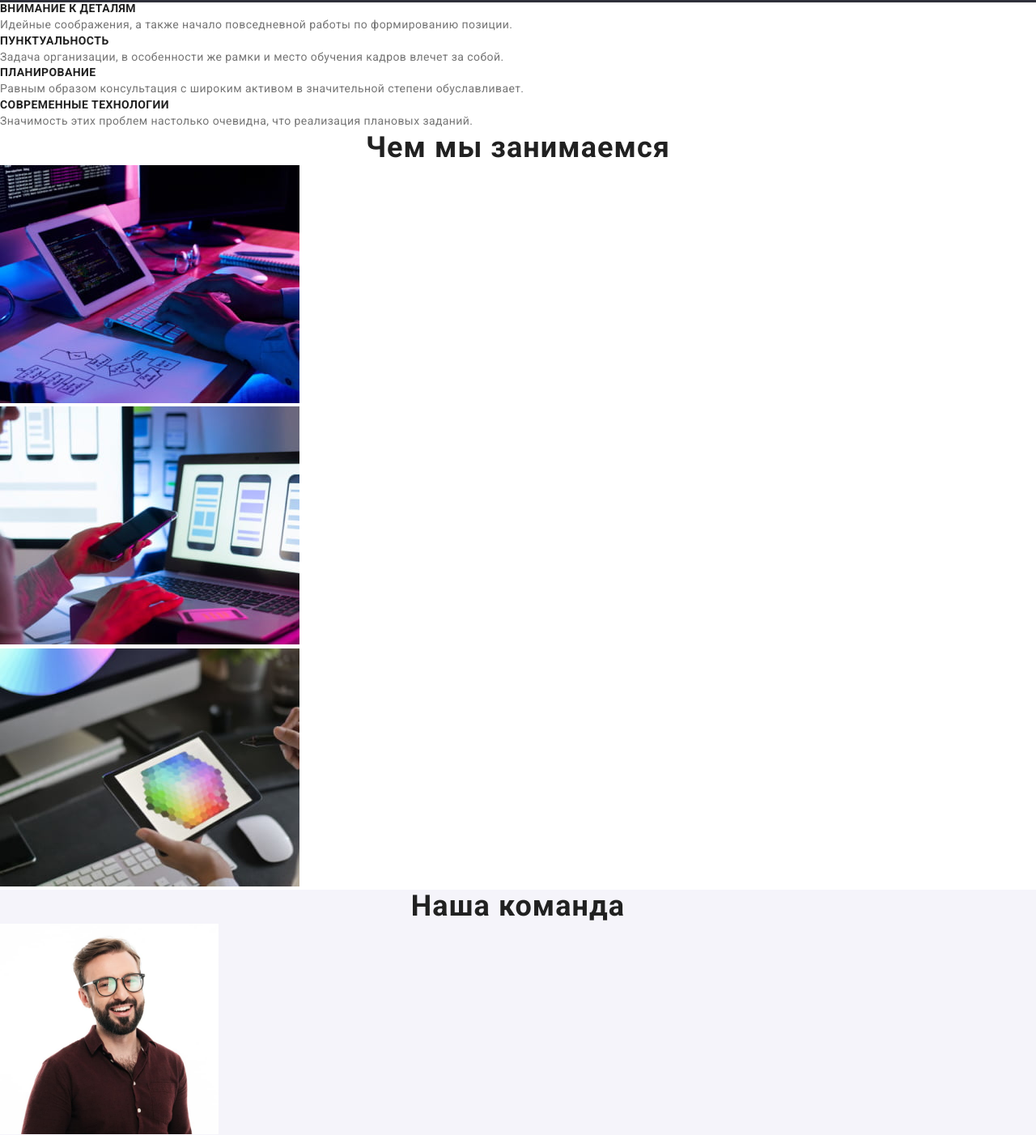
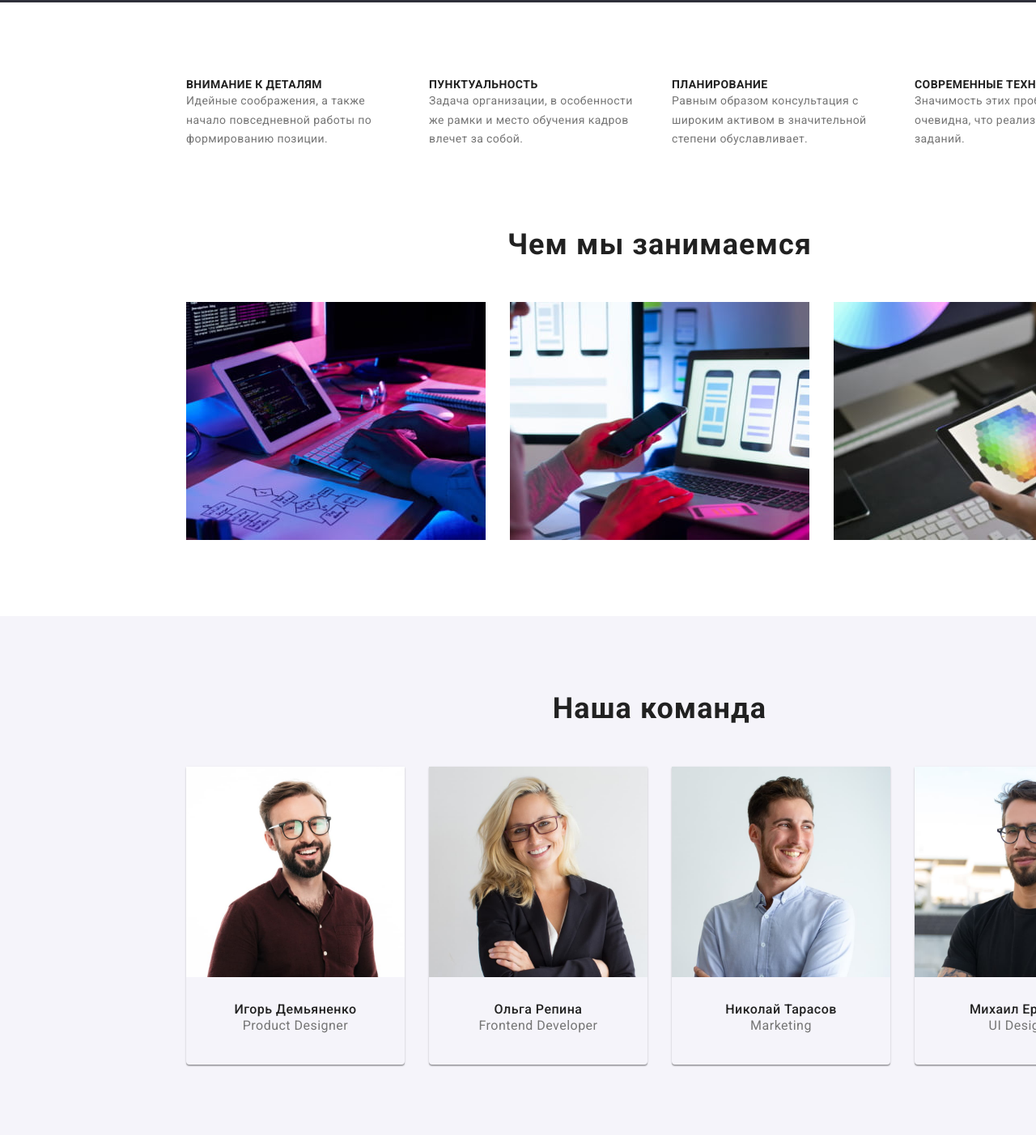
Before and after one commit to MykhailoBarchyna/goit-markup-hw-04, a plain HTML site: page index.html in a window 1280 px wide. Shown: the part 677-2079 px from the top of the page at 81% size. Drawn offline with nearby package versions, Linux system fonts and the light colour scheme.

Commit message:
Завершает расстановку геометрии в секции activities

```diff
--- a/css/styles.css
+++ b/css/styles.css
@@ -29,6 +29,10 @@ ul,
 p {
   margin: 0;
   padding: 0;
+}
+
+img {
+  display: block;
 }
 
 .container {
@@ -143,6 +147,9 @@ p {
   max-width: 1600px;
   padding-top: 200px;
   padding-bottom: 200px;
+  margin: 0 0 0 0;
+  padding-left: 452px;
+  padding-right: 452px;
 }
 
 .hero-title {
@@ -154,7 +161,6 @@ p {
 
   width: 696px;
   padding-bottom: 30px;
-  margin: 0 auto;
 }
 
 .hero-button {
@@ -178,7 +184,15 @@ p {
 
 /* Advantages */
 .advantages-list {
+  display: flex;
   list-style: none;
+
+  padding-top: 94px;
+  padding-bottom: 94px;
+}
+
+.advantages-list-item:not(:first-child) {
+  margin-left: 30px;
 }
 
 .advantages-list-title {
@@ -194,6 +208,9 @@ p {
   line-height: 1.71;
   letter-spacing: 0.03em;
   color: var(--primary-text-color);
+
+  width: 270px;
+  height: 75px;
 }
 
 /* Activities */
@@ -203,15 +220,24 @@ p {
   line-height: 1.16;
   text-align: center;
   letter-spacing: 0.03em;
+
+  margin-bottom: 50px;
 }
 
 .activities-list {
+  display: flex;
   list-style: none;
+
+  justify-content: space-between;
+  padding-bottom: 94px;
 }
 
 /* Team */
 .team {
   background-color: #f5f4fa;
+
+  padding-top: 94px;
+  padding-bottom: 94px;
 }
 
 .team-title {
@@ -220,10 +246,27 @@ p {
   line-height: 1.16;
   text-align: center;
   letter-spacing: 0.03em;
+
+  text-align: center;
+  margin-bottom: 50px;
 }
 
 .team-list {
+  display: flex;
   list-style: none;
+}
+
+.team-list-item {
+  width: 270px;
+  height: 368px;
+
+  box-shadow: 0px 1px 3px rgba(0, 0, 0, 0.12), 0px 1px 1px rgba(0, 0, 0, 0.14),
+    0px 2px 1px rgba(0, 0, 0, 0.2);
+  border-radius: 0px 0px 4px 4px;
+}
+
+.team-list-item:not(:first-child) {
+  margin-left: 30px;
 }
 
 .employee {
@@ -231,12 +274,17 @@ p {
   font-size: var(--secondary-title-size);
   line-height: 1.19;
   letter-spacing: 0.03em;
+  text-align: center;
+
+  margin-top: 30px;
+  margin-bottom: 10px;
 }
 
 .position {
   font-size: var(--secondary-text-size);
   line-height: 1.19px;
   letter-spacing: 0.03em;
+  text-align: center;
 
   color: var(--primary-text-color);
 }
--- a/index.html
+++ b/index.html
@@ -52,6 +52,7 @@
         </section>
         <!-- Our advantages section -->
         <section class="advantages">
+            <div class="container">
             <h2 class="visually-hidden">Наши преимущества</h2>
             <ul class="advantages-list">
                 <li class="advantages-list-item">
@@ -66,14 +67,16 @@
                     <h3 class="advantages-list-title">Планирование</h3>
                     <p class="advantages-list-text">Равным образом консультация с широким активом в значительной степени обуславливает.</p>
                 </li>
-                <li>
+                <li class="advantages-list-item">
                     <h3 class="advantages-list-title">Современные технологии</h3>
                     <p class="advantages-list-text">Значимость этих проблем настолько очевидна, что реализация плановых заданий.</p>
                 </li>
             </ul>
+            </div>
         </section>
         <!-- What we do section -->
         <section class="activities">
+            <div class="container">
             <h2 class="activities-title">Чем мы занимаемся</h2>
             <ul class="activities-list">
                 <li class="activities-list-item">
@@ -86,9 +89,11 @@
                     <img src="./images/tablet.jpg" alt="планшет" width="370" height="294">
                 </li>
             </ul>
+            </div>
         </section>
         <!-- Our team section -->
         <section class="team">
+            <div class="container">
             <h2 class="team-title">Наша команда</h2>
             <ul class="team-list">
                 <li class="team-list-item">
@@ -112,6 +117,7 @@
                     <p class="position">UI Designer</p>
                 </li>
             </ul>
+            </div>
         </section>
     </main>
     <!-- Footer container -->
```
Lines whose indentation alone changed are shown as unchanged.
